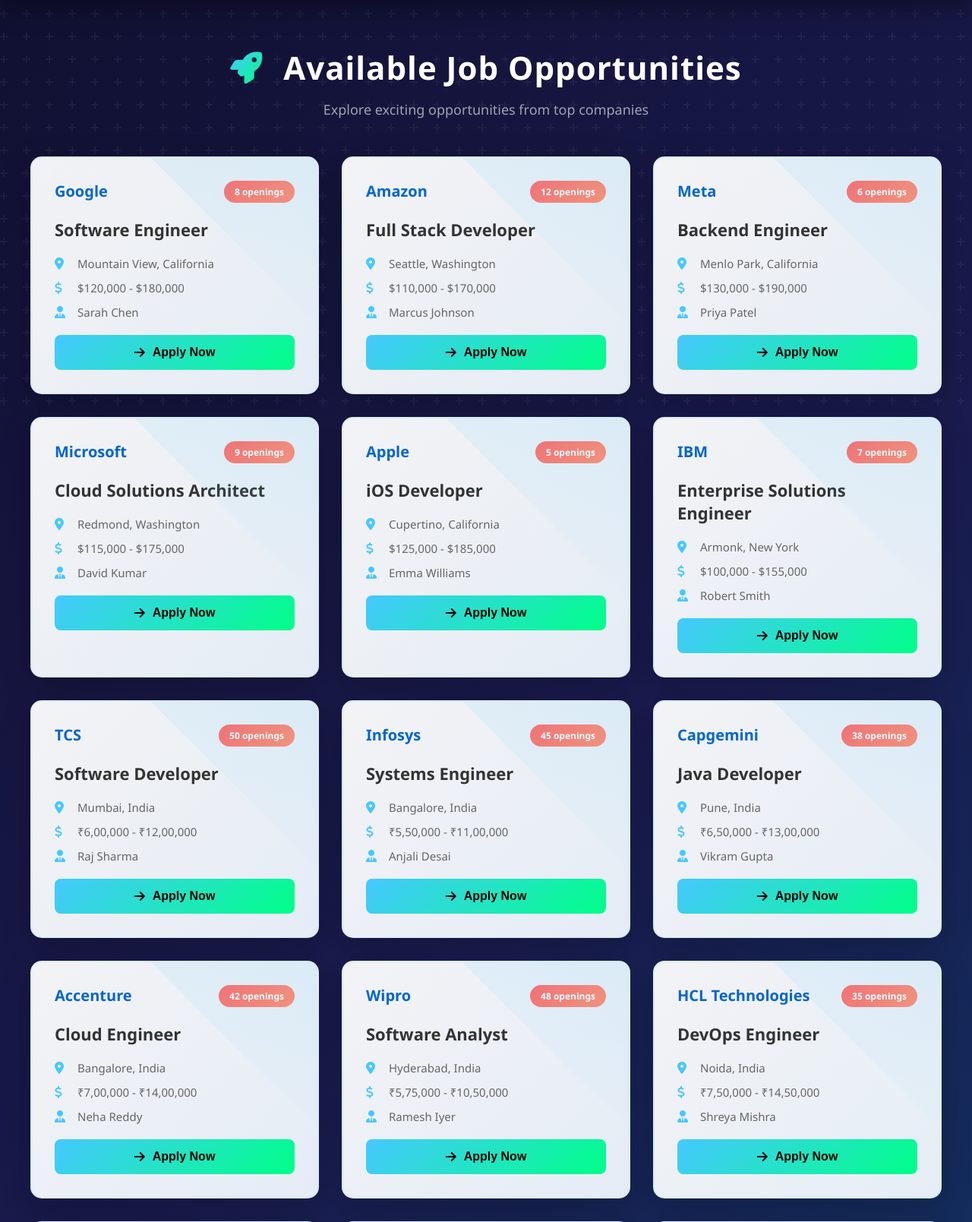
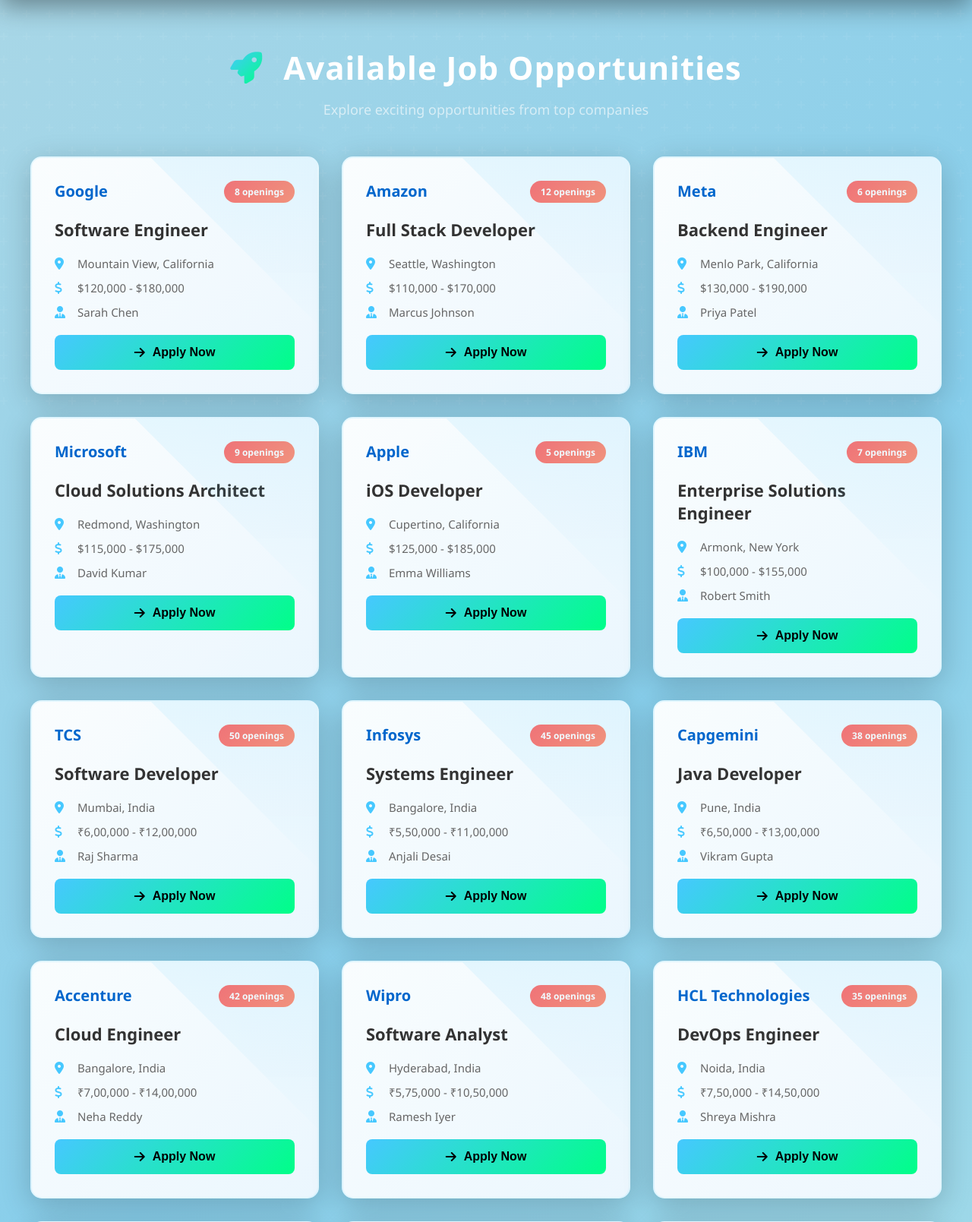
Before and after one commit to faahee/jobnest, a PHP site: page / in a window 1280 px wide. Shown: the part 257-1866 px from the top of the page at 76% size. Run offline with PHP 8.4, Linux system fonts and the light colour scheme.

Commit message:
Change background to light blue gradient

```diff
--- a/style.css
+++ b/style.css
@@ -11,7 +11,7 @@
 
 body {
     font-family: 'Segoe UI', Tahoma, Geneva, Verdana, sans-serif;
-    background: linear-gradient(135deg, #0f0f2e 0%, #1a1a4d 50%, #0e3c69 100%);
+    background: linear-gradient(135deg, #ADD8E6 0%, #87CEEB 50%, #B0E0E6 100%);
     color: #333;
     min-height: 100vh;
     position: relative;
```
